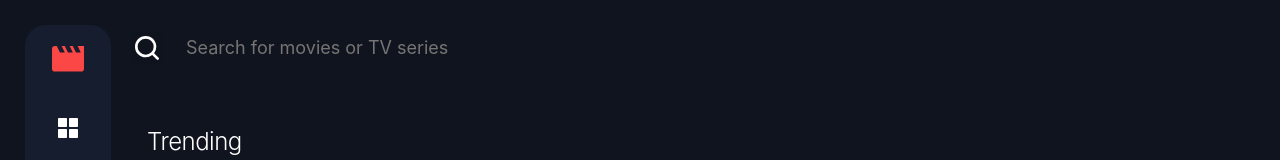
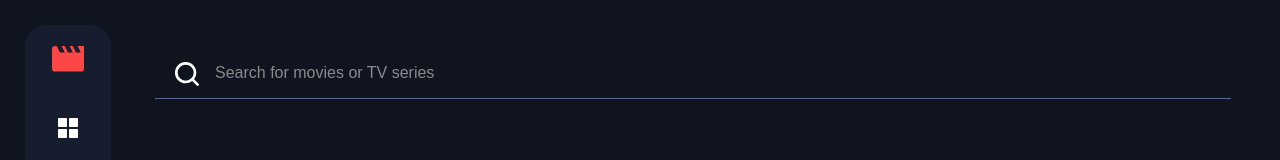
Before and after one commit to HabibEniolabi/EntertainmentWebApp, a Next.js app: page /trending in a window 1280 px wide. Shown: the top 160 px of the page. Built offline with nearby package versions, Linux system fonts and the light colour scheme.

Commit message:
Header fixes

```diff
--- a/src/components/Navigations/Header/index.tsx
+++ b/src/components/Navigations/Header/index.tsx
@@ -1,9 +1,141 @@
+// 'use client';
+
+// import { useAppDispatch, useAppSelector } from '@/src/lib/store/hooks';
+// import { setSearchQuery, setSearchResults, clearSearch } from '@/src/lib/store/slices/searchSlice';
+// import { useState, useEffect, useRef } from 'react';
+// import Search from '@/src/assets/icons/Search';
+// import styles from './styles.module.scss';
+// import { useSearch } from '@/src/lib/store/useSearch';
+
+// export default function Header() {
+//   const dispatch = useAppDispatch();
+//   const { query, results, isSearching } = useAppSelector((state) => state.search);
+//   const { items } = useAppSelector((state) => state.media);
+
+//   const [localQuery, setLocalQuery] = useState(query);
+//   const [isFocused, setIsFocused] = useState(false);
+//   const [isLoading, setIsLoading] = useState(false);
+
+//   const searchRef = useRef<HTMLDivElement>(null);
+
+//   // Debounced search with Redux integration
+//   useEffect(() => {
+//     if (!localQuery.trim()) {
+//       dispatch(clearSearch());
+//       setIsLoading(false);
+//       return;
+//     }
+
+//     setIsLoading(true);
+
+//     const timeoutId = setTimeout(() => {
+//       // Update Redux state
+//       dispatch(setSearchQuery(localQuery));
+
+//       // Perform search/filtering
+//       const filteredResults = items.filter(item =>
+//         item.title.toLowerCase().includes(localQuery.toLowerCase())
+//       );
+
+//       dispatch(setSearchResults(filteredResults));
+//       setIsLoading(false);
+//     }, 300);
+
+//     return () => {
+//       clearTimeout(timeoutId);
+//       setIsLoading(false);
+//     };
+//   }, [localQuery, items, dispatch]);
+
+//   // Close dropdown when clicking outside
+//   useEffect(() => {
+//     const handleClickOutside = (event: MouseEvent) => {
+//       if (searchRef.current && !searchRef.current.contains(event.target as Node)) {
+//         setIsFocused(false);
+//       }
+//     };
+
+//     document.addEventListener('mousedown', handleClickOutside);
+//     return () => document.removeEventListener('mousedown', handleClickOutside);
+//   }, []);
+
+//   const handleClearSearch = () => {
+//     setLocalQuery('');
+//     dispatch(clearSearch());
+//     setIsFocused(false);
+//   };
+
+//   const handleSelectResult = (result: any) => {
+//     console.log('Selected:', result.title);
+//     setIsFocused(false);
+//     setLocalQuery(result.title);
+//   };
+
+//   return (
+//     <div ref={searchRef} className="flex items-center gap-2 w-full">
+//       <div className={styles.header}>
+//         <Search className="absolute left-4 top-1/2 -translate-y-1/2 text-gray-400 pointer-events-none" width={32} height={32} />
+
+//         <input
+//           type="text"
+//           value={localQuery}
+//           onChange={(e) => setLocalQuery(e.target.value)}
+//           onFocus={() => setIsFocused(true)}
+//           placeholder="Search for movies or TV series"
+//           className={styles.input}
+
+//         />
+
+//         {localQuery && (
+//           <button
+//             onClick={handleClearSearch}
+//             className="absolute right-4 top-1/2 transform -translate-y-1/2 text-gray-400 hover:text-white transition-colors"
+//           >
+//             ×
+//           </button>
+//         )}
+//       </div>
+
+//       {/* Enhanced Dropdown with Redux Results */}
+//       {isFocused && isSearching && (
+//         <div className="absolute top-full left-0 right-0 mt-2 bg-gray-800 rounded-lg shadow-xl z-50 max-h-80 overflow-y-auto">
+//           {isLoading ? (
+//             <div className="p-4 text-center text-gray-400">
+//               <div className="animate-spin rounded-full h-6 w-6 border-b-2 border-blue-500 mx-auto"></div>
+//               <p className="mt-2">Searching...</p>
+//             </div>
+//           ) : results.length > 0 ? (
+//             <div className="py-2">
+//               {results.map((result) => (
+//                 <button
+//                   key={result.id || result.title}
+//                   onClick={() => handleSelectResult(result)}
+//                   className="w-full text-left px-4 py-3 hover:bg-gray-700 transition-colors border-b border-gray-700 last:border-b-0"
+//                 >
+//                   <div className="text-white font-medium">{result.title}</div>
+//                   <div className="text-gray-400 text-sm mt-1">
+//                     {result.year} • {result.category} • {result.rating}
+//                   </div>
+//                 </button>
+//               ))}
+//             </div>
+//           ) : localQuery.trim() ? (
+//             <div className="p-4 text-center text-gray-400">
+//               No results found for "{localQuery}"
+//             </div>
+//           ) : null}
+//         </div>
+//       )}
+//     </div>
+//   );
+// }
+
 'use client';
-
 import { useAppDispatch, useAppSelector } from '@/src/lib/store/hooks';
 import { setSearchQuery, setSearchResults, clearSearch } from '@/src/lib/store/slices/searchSlice';
 import { useState, useEffect, useRef } from 'react';
 import Search from '@/src/assets/icons/Search';
+import { MediaCard }  from '../../card/MediaCard/MediaCard';
 import styles from './styles.module.scss';
 
 export default function Header() {
@@ -12,24 +144,21 @@ export default function Header() {
   const { items } = useAppSelector((state) => state.media);
 
   const [localQuery, setLocalQuery] = useState(query);
-  const [isFocused, setIsFocused] = useState(false);
-  const [isLoading, setIsLoading] = useState(false);
-
+  // const [hasSearched, setHasSearched] = useState(false);
   const searchRef = useRef<HTMLDivElement>(null);
 
   // Debounced search with Redux integration
   useEffect(() => {
     if (!localQuery.trim()) {
       dispatch(clearSearch());
-      setIsLoading(false);
+      // setHasSearched(false);
       return;
     }
-
-    setIsLoading(true);
 
     const timeoutId = setTimeout(() => {
       // Update Redux state
       dispatch(setSearchQuery(localQuery));
+      // setHasSearched(true);
 
       // Perform search/filtering
       const filteredResults = items.filter(item =>
@@ -37,94 +166,66 @@ export default function Header() {
       );
 
       dispatch(setSearchResults(filteredResults));
-      setIsLoading(false);
     }, 300);
 
-    return () => {
-      clearTimeout(timeoutId);
-      setIsLoading(false);
-    };
+    return () => clearTimeout(timeoutId);
   }, [localQuery, items, dispatch]);
-
-  // Close dropdown when clicking outside
-  useEffect(() => {
-    const handleClickOutside = (event: MouseEvent) => {
-      if (searchRef.current && !searchRef.current.contains(event.target as Node)) {
-        setIsFocused(false);
-      }
-    };
-
-    document.addEventListener('mousedown', handleClickOutside);
-    return () => document.removeEventListener('mousedown', handleClickOutside);
-  }, []);
 
   const handleClearSearch = () => {
     setLocalQuery('');
+    // setHasSearched(false);
     dispatch(clearSearch());
-    setIsFocused(false);
   };
 
-  const handleSelectResult = (result: any) => {
-    console.log('Selected:', result.title);
-    setIsFocused(false);
-    setLocalQuery(result.title);
-  };
+  // Determine if we should show search results
+  const showSearchResults = localQuery.trim().length > 0;
 
   return (
-    <div ref={searchRef} className="flex items-center gap-2 w-full">
-      <div className={styles.header}>
-        <Search className="absolute left-4 top-1/2 -translate-y-1/2 text-gray-400 pointer-events-none" width={32} height={32} />
+    <div className={styles.headerContainer}>
+      {/* Search Input - Always visible */}
+      <div ref={searchRef} className={styles.searchSection}>
+        <div className={styles.searchBar}>
+          <Search className={styles.searchIcon} width={32} height={32} />
 
           <input
             type="text"
             value={localQuery}
             onChange={(e) => setLocalQuery(e.target.value)}
-          onFocus={() => setIsFocused(true)}
             placeholder="Search for movies or TV series"
-          className={styles.input}
-
+            className={styles.searchInput}
           />
 
           {localQuery && (
             <button
               onClick={handleClearSearch}
-            className="absolute right-4 top-1/2 transform -translate-y-1/2 text-gray-400 hover:text-white transition-colors"
+              className={styles.clearButton}
             >
               ×
             </button>
           )}
         </div>
+      </div>
 
-      {/* Enhanced Dropdown with Redux Results */}
-      {isFocused && isSearching && (
-        <div className="absolute top-full left-0 right-0 mt-2 bg-gray-800 rounded-lg shadow-xl z-50 max-h-80 overflow-y-auto">
-          {isLoading ? (
-            <div className="p-4 text-center text-gray-400">
-              <div className="animate-spin rounded-full h-6 w-6 border-b-2 border-blue-500 mx-auto"></div>
-              <p className="mt-2">Searching...</p>
-            </div>
-          ) : results.length > 0 ? (
-            <div className="py-2">
-              {results.map((result) => (
-                <button
-                  key={result.id || result.title}
-                  onClick={() => handleSelectResult(result)}
-                  className="w-full text-left px-4 py-3 hover:bg-gray-700 transition-colors border-b border-gray-700 last:border-b-0"
-                >
-                  <div className="text-white font-medium">{result.title}</div>
-                  <div className="text-gray-400 text-sm mt-1">
-                    {result.year} • {result.category} • {result.rating}
-                  </div>
-                </button>
+      {/* Search Results Display - Replaces normal content without gap */}
+      {showSearchResults && (
+        <div className={styles.resultsSection}>
+          <h1 className={styles.resultsTitle}>
+            Found {results.length} result{results.length !== 1 ? 's' : ''} for '{query}'
+          </h1>
+
+          <div className={styles.resultsGrid}>
+            {results.map((item) => (
+              <MediaCard key={item.id} item={item} variant="regular" />
             ))}
           </div>
-          ) : localQuery.trim() ? (
-            <div className="p-4 text-center text-gray-400">
+
+          {results.length === 0 && (
+            <div className={styles.noResults}>
               No results found for "{localQuery}"
-            </div>
-          ) : null}
             </div>
           )}
         </div>
+      ) }
+    </div>
   );
 }
--- a/src/components/Navigations/Header/styles.module.scss
+++ b/src/components/Navigations/Header/styles.module.scss
@@ -1,21 +1,185 @@
-.header{
-    display: flex;
-    align-items: center;
-    gap: 7px;
+// .header{
+//     display: flex;
+//     align-items: center;
+//     gap: 7px;
+// }
+
+// .input{
+//     width: 100%;
+//     flex: 1;
+//     padding-left: 15px;
+//     // padding-right: 40px;
+//     padding-top: 8px;
+//     padding-bottom: 8px;
+//     appearance: none;
+//     background-color: transparent;
+//     color: white;
+//     placeholder-color: #9ca3af; /* gray-400 */
+//     border-radius: 8px;
+//     border: 1px solid #10141E; /* gray-600 */
+//     font-size: 18px;
+// }
+
+// components/Header/styles.module.scss - COMPLETE VERSION
+.headerContainer {
+  background: #10141E;
+  color: white;
+  min-height: 100vh;
+  padding: 24px;
 }
 
-.input{
-    width: 100%;
-    flex: 1;
-    padding-left: 15px;
-    // padding-right: 40px;
-    padding-top: 8px;
-    padding-bottom: 8px;
-    appearance: none;
-    background-color: transparent;
-    color: white;
-    placeholder-color: #9ca3af; /* gray-400 */
-    border-radius: 8px;
-    border: 1px solid #10141E; /* gray-600 */
-    font-size: 18px;
+.searchSection {
+  margin-bottom: 0px;
+  padding-bottom: 0;
 }
+
+.searchBar {
+  position: relative;
+  display: flex;
+  align-items: center;
+  width: 100%;
+}
+
+.searchIcon {
+  position: absolute;
+  left: 16px;
+  color: white;
+  pointer-events: none;
+}
+
+.searchInput {
+  width: 100%;
+  padding: 12px 16px 12px 60px;
+  background: transparent;
+  border: none;
+  border-bottom: 1px solid #5A698F;
+  color: white;
+  font-size: 16px;
+  font-family: 'Outfit', sans-serif;
+  outline: none;
+
+  &::placeholder {
+    color: rgba(255, 255, 255, 0.5);
+  }
+
+  &:focus {
+    border-bottom-color: white;
+  }
+}
+
+.clearButton {
+  position: absolute;
+  right: 16px;
+  background: none;
+  border: none;
+  color: white;
+  cursor: pointer;
+  font-size: 24px;
+  padding: 0;
+
+  &:hover {
+    opacity: 0.7;
+  }
+}
+
+/* Content Area - NO GAP */
+.contentArea {
+  margin-top: 0; // Remove all top margin
+  padding-top: 0; // Remove all top padding
+}
+
+/* Search Results Styles */
+.resultsSection {
+  margin-top: 0; // No extra top margin
+  padding-top: 0; // No extra top padding
+}
+
+.resultsTitle {
+  font-size: 20px;
+  font-weight: 300;
+  color: white;
+  margin-top: 8px; // Add minimal space only after search starts
+  margin-bottom: 24px;
+  font-family: 'Outfit', sans-serif;
+}
+
+.resultsGrid {
+  display: grid;
+  grid-template-columns: repeat(auto-fill, minmax(160px, 1fr));
+  gap: 16px;
+
+  @media (min-width: 768px) {
+    grid-template-columns: repeat(auto-fill, minmax(220px, 1fr));
+    gap: 24px;
+  }
+
+  @media (min-width: 1200px) {
+    grid-template-columns: repeat(auto-fill, minmax(280px, 1fr));
+  }
+}
+
+.noResults {
+  text-align: center;
+  padding: 40px;
+  color: rgba(255, 255, 255, 0.5);
+  font-size: 16px;
+  margin-top: 16px; // Minimal space only when no results
+}
+
+/* Normal Content Styles */
+.normalContent {
+  margin-top: 0; // No extra top margin
+  padding-top: 0; // No extra top padding
+}
+
+/* Section Styles for Trending and Recommended */
+.section {
+  margin-bottom: 40px;
+
+  &:first-child {
+    margin-top: 0; // Ensure first section has no top margin
+  }
+
+  &:last-child {
+    margin-bottom: 0;
+  }
+}
+
+.sectionTitle {
+  font-size: 32px;
+  font-weight: 300;
+  color: white;
+  margin-top: 0; // Remove top margin from titles
+  margin-bottom: 24px;
+  font-family: 'Outfit', sans-serif;
+}
+
+/* Trending Section Specific Styles */
+.trendingContent {
+  display: flex;
+  gap: 16px;
+  overflow-x: auto;
+  padding-bottom: 16px;
+
+  &::-webkit-scrollbar {
+    display: none;
+  }
+
+  scrollbar-width: none;
+}
+
+/* Recommended Section Specific Styles */
+.recommendedContent {
+  display: grid;
+  grid-template-columns: repeat(auto-fill, minmax(160px, 1fr));
+  gap: 16px;
+
+  @media (min-width: 768px) {
+    grid-template-columns: repeat(auto-fill, minmax(220px, 1fr));
+    gap: 24px;
+  }
+
+  @media (min-width: 1200px) {
+    grid-template-columns: repeat(auto-fill, minmax(280px, 1fr));
+  }
+}
```
Lines whose indentation alone changed are shown as unchanged.
